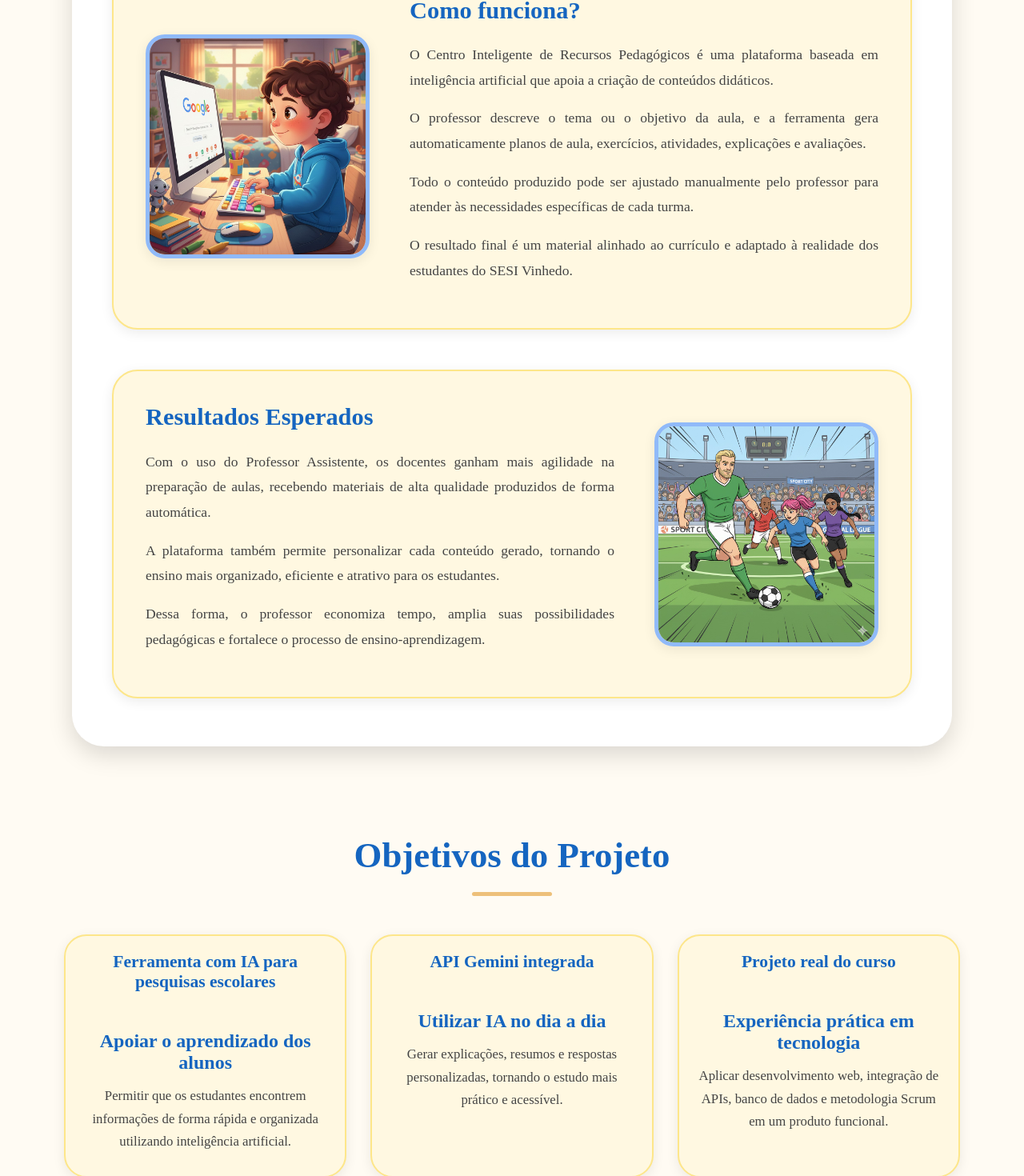
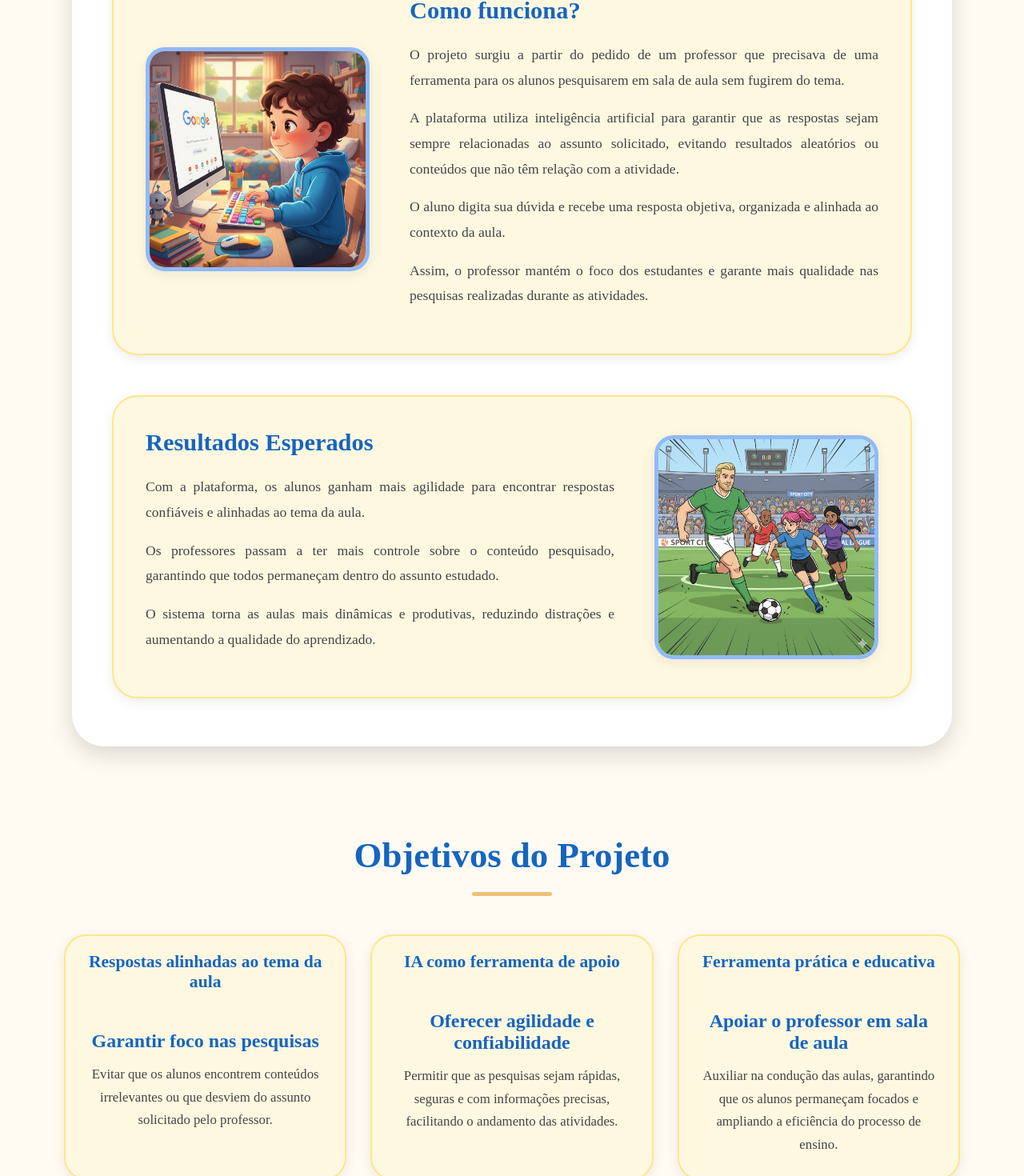
Before and after one commit to Matheus2570/Projeto-Final-Ultimo-Semestre-2025, a React (Vite) app: page / in a window 1280 px wide. Shown: the part 376-1846 px from the top of the page at 80% size. Built offline with nearby package versions, Linux system fonts and the light colour scheme.

Commit message:
Arrumando uma pequena coisa

```diff
--- a/src/pages/HomePage.jsx
+++ b/src/pages/HomePage.jsx
@@ -9,43 +9,44 @@ function Home() {
     title: "Como funciona?",
     img: Foto1,
     text: [
-        "O Centro Inteligente de Recursos Pedagógicos é uma plataforma baseada em inteligência artificial que apoia a criação de conteúdos didáticos.",
-        "O professor descreve o tema ou o objetivo da aula, e a ferramenta gera automaticamente planos de aula, exercícios, atividades, explicações e avaliações.",
-        "Todo o conteúdo produzido pode ser ajustado manualmente pelo professor para atender às necessidades específicas de cada turma.",
-        "O resultado final é um material alinhado ao currículo e adaptado à realidade dos estudantes do SESI Vinhedo."
+      "O projeto surgiu a partir do pedido de um professor que precisava de uma ferramenta para os alunos pesquisarem em sala de aula sem fugirem do tema.",
+      "A plataforma utiliza inteligência artificial para garantir que as respostas sejam sempre relacionadas ao assunto solicitado, evitando resultados aleatórios ou conteúdos que não têm relação com a atividade.",
+      "O aluno digita sua dúvida e recebe uma resposta objetiva, organizada e alinhada ao contexto da aula.",
+      "Assim, o professor mantém o foco dos estudantes e garante mais qualidade nas pesquisas realizadas durante as atividades."
     ]
   },
   {
     title: "Resultados Esperados",
     img: Foto2,
     text: [
-        "Com o uso do Professor Assistente, os docentes ganham mais agilidade na preparação de aulas, recebendo materiais de alta qualidade produzidos de forma automática.",
-        "A plataforma também permite personalizar cada conteúdo gerado, tornando o ensino mais organizado, eficiente e atrativo para os estudantes.",
-        "Dessa forma, o professor economiza tempo, amplia suas possibilidades pedagógicas e fortalece o processo de ensino-aprendizagem."
+      "Com a plataforma, os alunos ganham mais agilidade para encontrar respostas confiáveis e alinhadas ao tema da aula.",
+      "Os professores passam a ter mais controle sobre o conteúdo pesquisado, garantindo que todos permaneçam dentro do assunto estudado.",
+      "O sistema torna as aulas mais dinâmicas e produtivas, reduzindo distrações e aumentando a qualidade do aprendizado."
     ]
   }
 ];
 
 const objetivos = [
   {
-    titulo: "Apoiar o aprendizado dos alunos",
-    subtitulo: "Ferramenta com IA para pesquisas escolares",
+    titulo: "Garantir foco nas pesquisas",
+    subtitulo: "Respostas alinhadas ao tema da aula",
     texto:
-      "Permitir que os estudantes encontrem informações de forma rápida e organizada utilizando inteligência artificial.",
+      "Evitar que os alunos encontrem conteúdos irrelevantes ou que desviem do assunto solicitado pelo professor."
   },
   {
-    titulo: "Utilizar IA no dia a dia",
-    subtitulo: "API Gemini integrada",
+    titulo: "Oferecer agilidade e confiabilidade",
+    subtitulo: "IA como ferramenta de apoio",
     texto:
-      "Gerar explicações, resumos e respostas personalizadas, tornando o estudo mais prático e acessível.",
+      "Permitir que as pesquisas sejam rápidas, seguras e com informações precisas, facilitando o andamento das atividades."
   },
   {
-    titulo: "Experiência prática em tecnologia",
-    subtitulo: "Projeto real do curso",
+    titulo: "Apoiar o professor em sala de aula",
+    subtitulo: "Ferramenta prática e educativa",
     texto:
-      "Aplicar desenvolvimento web, integração de APIs, banco de dados e metodologia Scrum em um produto funcional.",
-  },
+      "Auxiliar na condução das aulas, garantindo que os alunos permaneçam focados e ampliando a eficiência do processo de ensino."
+  }
 ];
+
 
   return (
     <div className="home-page">
```
Lines whose indentation alone changed are shown as unchanged.
